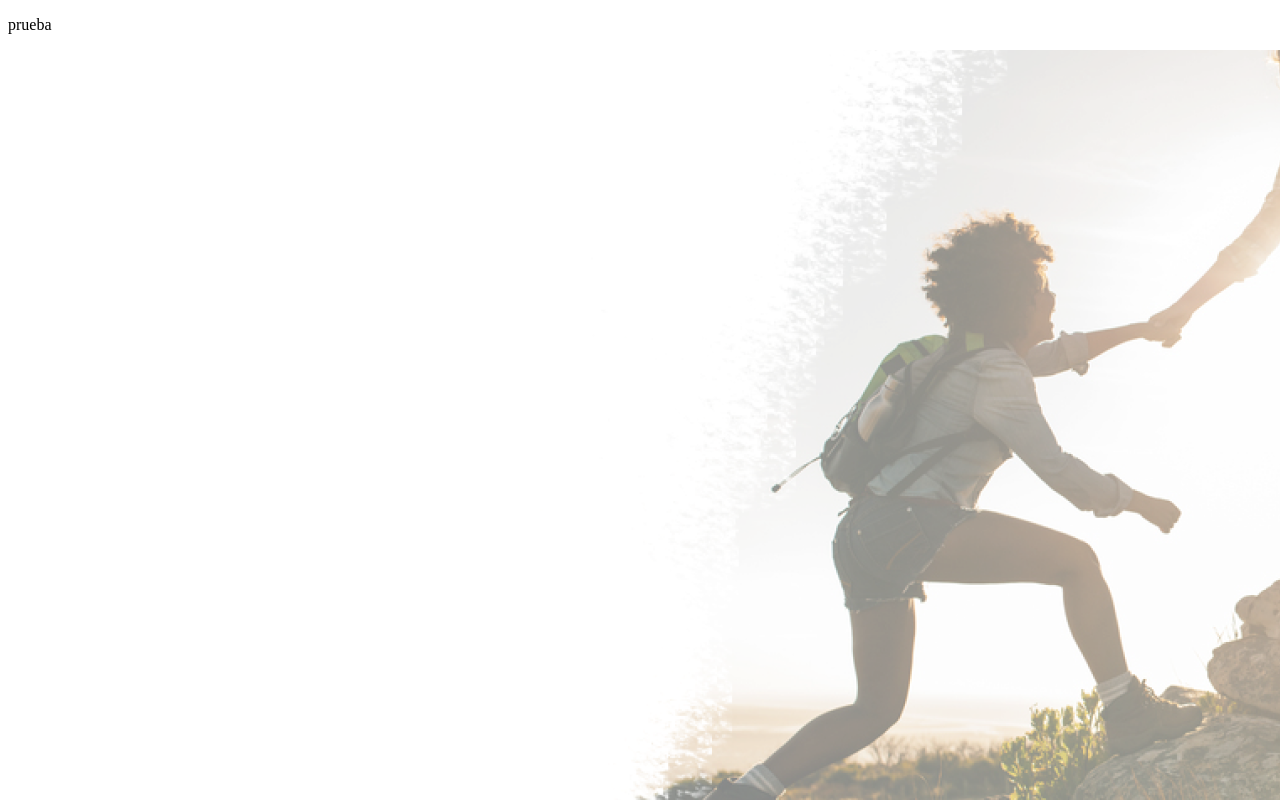
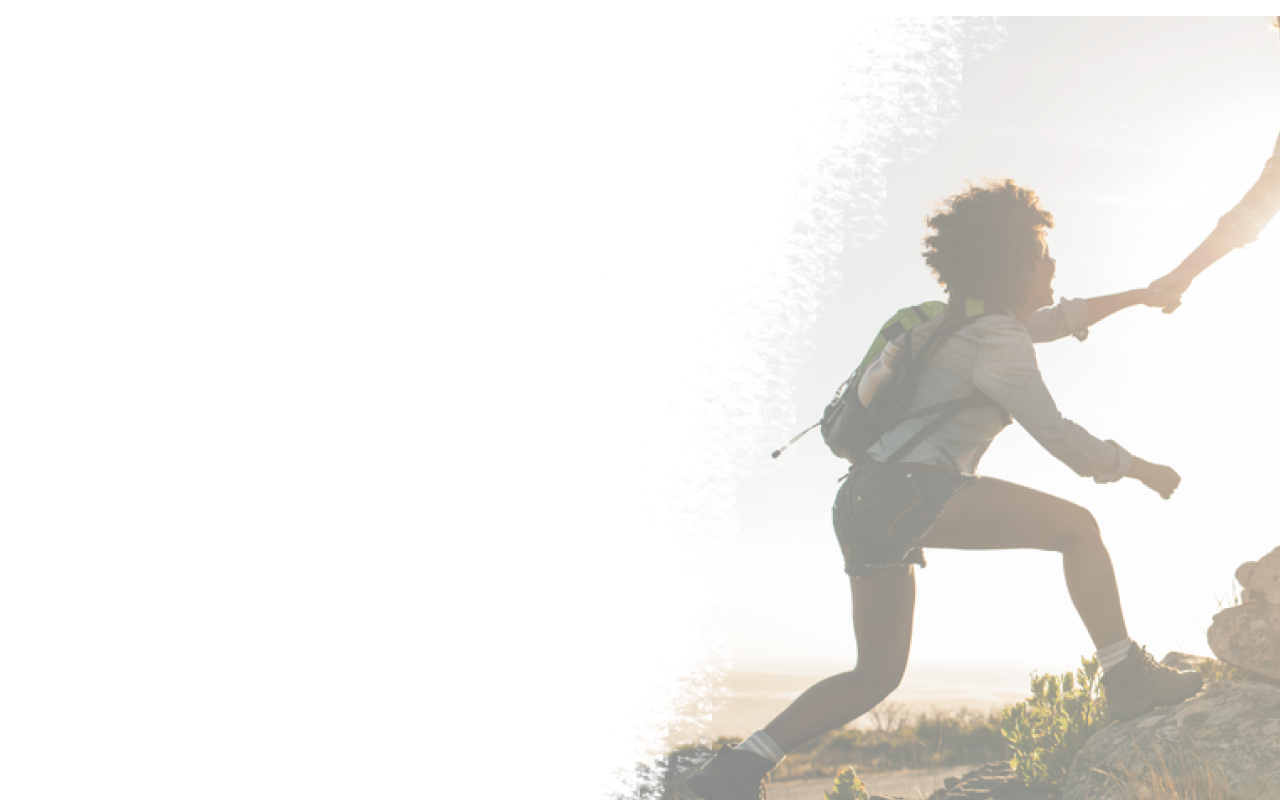
Before and after one commit to githubawaq/my-first-static-web-app, a React (Create React App) app: page / in a window 1280 px wide. Shown: the top 800 px of the page. Built offline with nearby package versions, Linux system fonts and the light colour scheme; the HTML template or start-up script is replaced by a standard one.

Commit message:
Update index.jsx

```diff
--- a/src/Components/Home/index.jsx
+++ b/src/Components/Home/index.jsx
@@ -1,11 +1,11 @@
 import React from "react";
 import Headboard from "./Headboard";
+import Board from "./Board";
 
 const Home = () => {
 
   return (
     <div>
-    <p>prueba</p>
     <Headboard />
     </div>
   );
```
